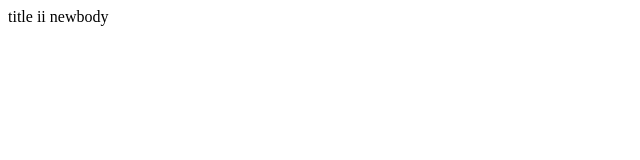
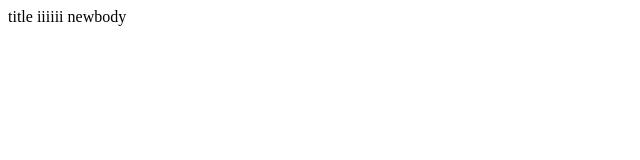
Before and after one commit to chendejie/test2, a plain HTML site: page index.html in a window 1280 px wide. Shown: the full height of the page, 0-640 px from the left. Drawn offline with Linux system fonts and the light colour scheme.

Commit message:
new index

```diff
--- a/index.html
+++ b/index.html
@@ -1 +1 @@
-<html><head><titl>title ii new</title></head><body>body</body></html>
+<html><head><titl>title iiiiii new</title></head><body>body</body></html>
```
